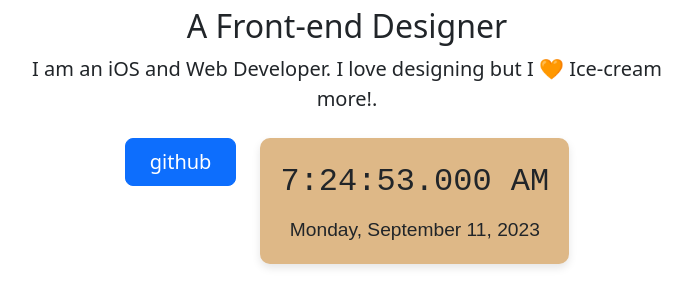
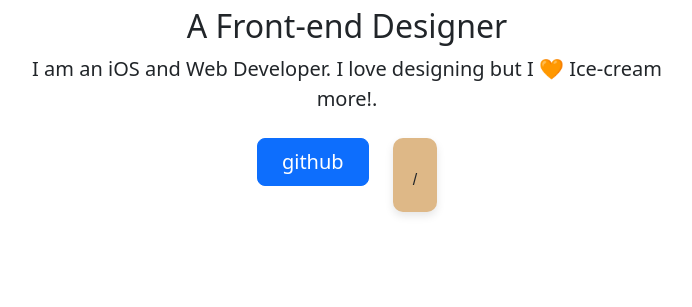
Before and after one commit to Tayo-e/Zuri-task-1, a plain HTML site: page index.html in a window 1280 px wide. Shown: the part 463-770 px from the top of the page, without its empty margins (293-985 px from the left). Drawn offline with nearby package versions, Linux system fonts and the light colour scheme.

Commit message:
Update index.html

```diff
--- a/index.html
+++ b/index.html
@@ -5,6 +5,7 @@
     <title>Eyitayo's About me </title>
     <link href="https://cdn.jsdelivr.net/npm/bootstrap@5.3.1/dist/css/bootstrap.min.css" rel="stylesheet" integrity="sha384-4bw+/aepP/YC94hEpVNVgiZdgIC5+VKNBQNGCHeKRQN+PtmoHDEXuppvnDJzQIu9" crossorigin="anonymous">
     <link rel="stylesheet" href="PortfolioIntern.css">
+    <script src="p.js"></script>
   </head>
 <body>
 
@@ -38,41 +39,23 @@
               <div class="col-lg-6 mx-auto">
                 <p class="lead mb-4">I am an iOS and Web Developer. I love designing but I 🧡 Ice-cream more!.</p>
           </div>
+
           <div class="d-grid gap-2 d-sm-flex justify-content-sm-center mb-5">
             <a href="https://tayo-e.github.io/internship/">
               <button type="button" class="btn btn-primary btn-lg px-4 me-sm-3" data-testid="githubURL" >github</button>
             </a>
 
             <div class="clock-container"  data-testid="currentUTCTime">
-
               <div class="clock" id="clock"></div>
               <div class="date" id="date" data-testid=""></div>
 
-                <script>
-                  function updateClock() {
-                      const now = new Date();
-                      let hours = now.getUTCHours();
-                      const ampm = hours >= 12 ? 'PM' : 'AM';
-                      hours = hours % 12 || 12; // Convert to 12-hour format
-
-                      const minutes = String(now.getUTCMinutes()).padStart(2, '0');
-                      const seconds = String(now.getUTCSeconds()).padStart(2, '0');
-                      const milliseconds = String(now.getUTCMilliseconds()).padStart(3, '0');
-
-                      const formattedTime = `${hours}:${minutes}:${seconds}.${milliseconds} ${ampm}`;
-                      document.getElementById('clock').textContent = formattedTime;
-
-                      const options = { weekday: 'long', year: 'numeric', month: 'long', day: 'numeric' };
-                      const formattedDate = now.toLocaleDateString('en-US', options);
-                      document.getElementById('date').textContent = formattedDate;
-                  }
-
-                  setInterval(updateClock, 10); // Update every 10 milliseconds
-              </script>
+              /
+          </div>
 
 
 
-        </section>
+
+
 
 
       </section>
```
Lines whose indentation alone changed are shown as unchanged.
